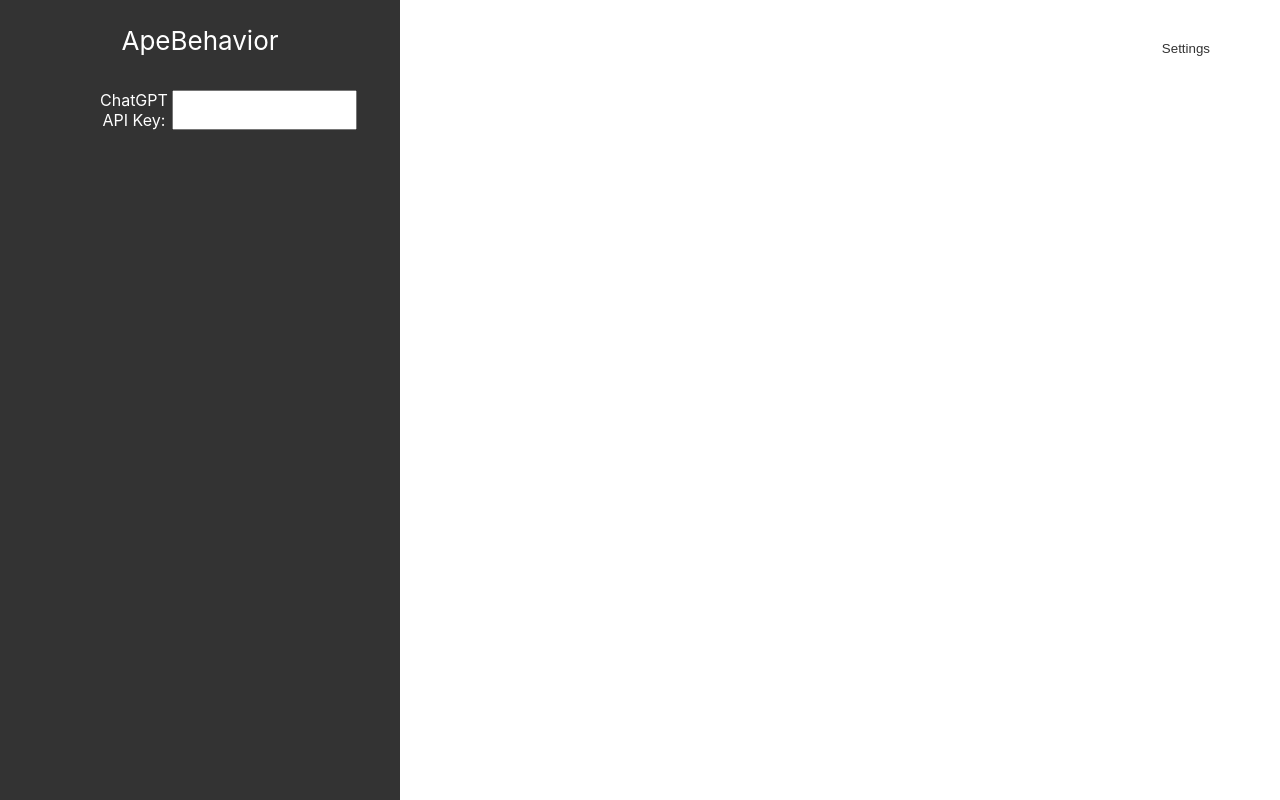
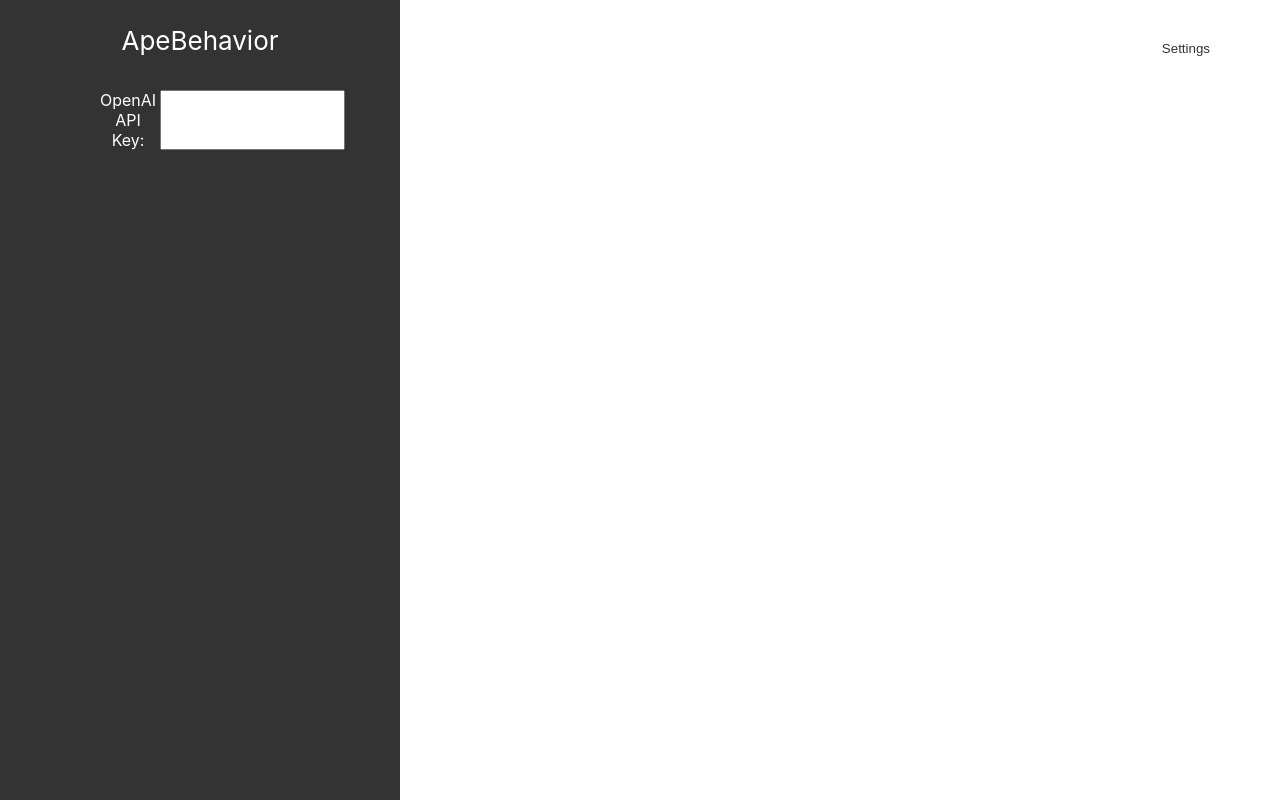
Before and after one commit to CalebKornegay/COSC469, a React (Create React App) app: page / in a window 1280 px wide. Both pictures are taken after a click on the button "Settings". Built offline with nearby package versions, Linux system fonts and the light colour scheme.

Commit message:
Update settings.tsx

```diff
--- a/src/views/settings.tsx
+++ b/src/views/settings.tsx
@@ -24,7 +24,7 @@ export default function Settings({settingsOpen, setSettingsOpen}: childprops) {
             {settingsOpen ?
             <>
                 <div className='APIInput'>
-                <label>ChatGPT API Key: </label>
+                <label>OpenAI API Key: </label>
                 <input name="api_input" id="api_input" type="text" value={inputValue} onChange={handleChange}></input>
                 </div>
             </>
```
